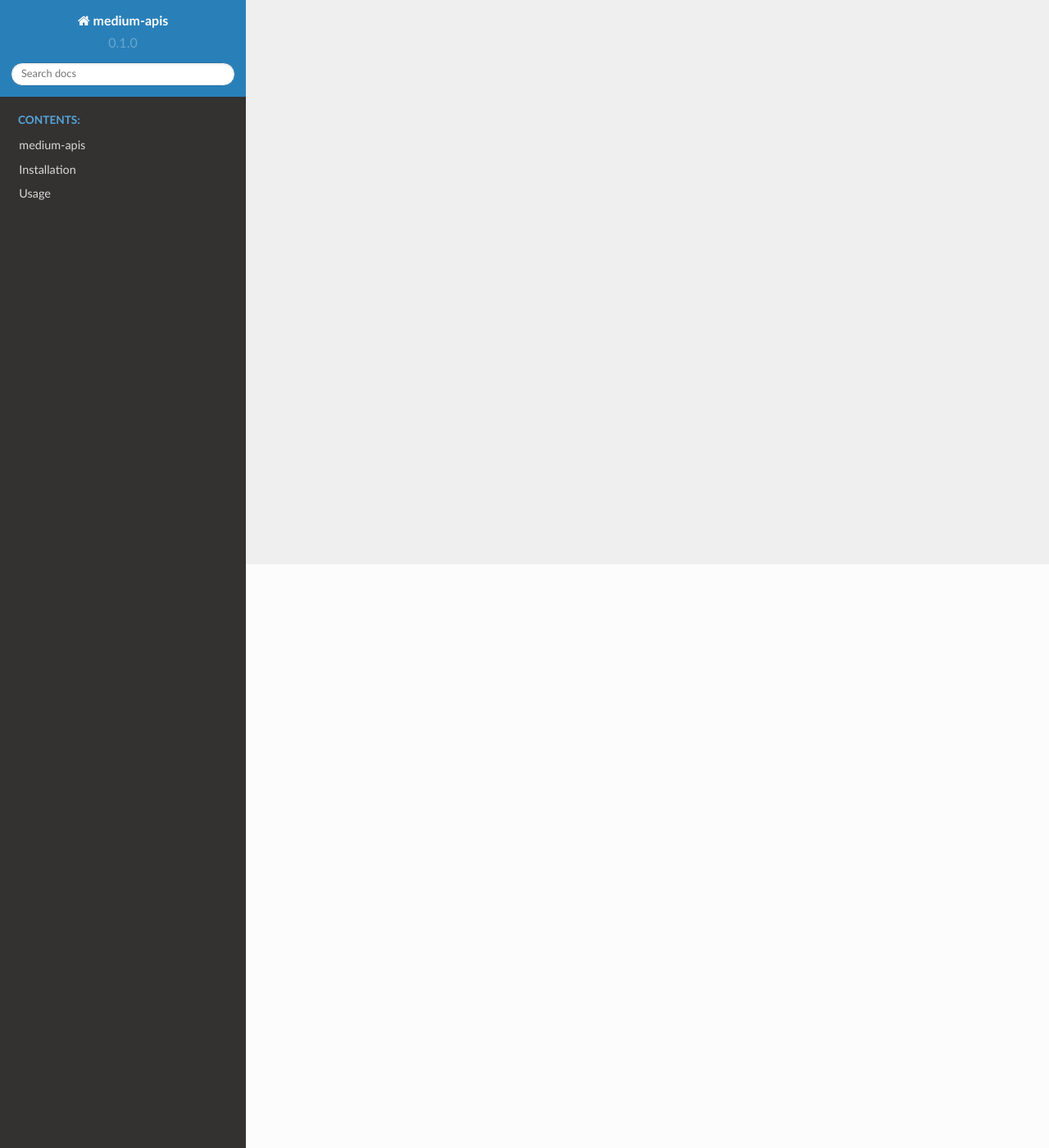
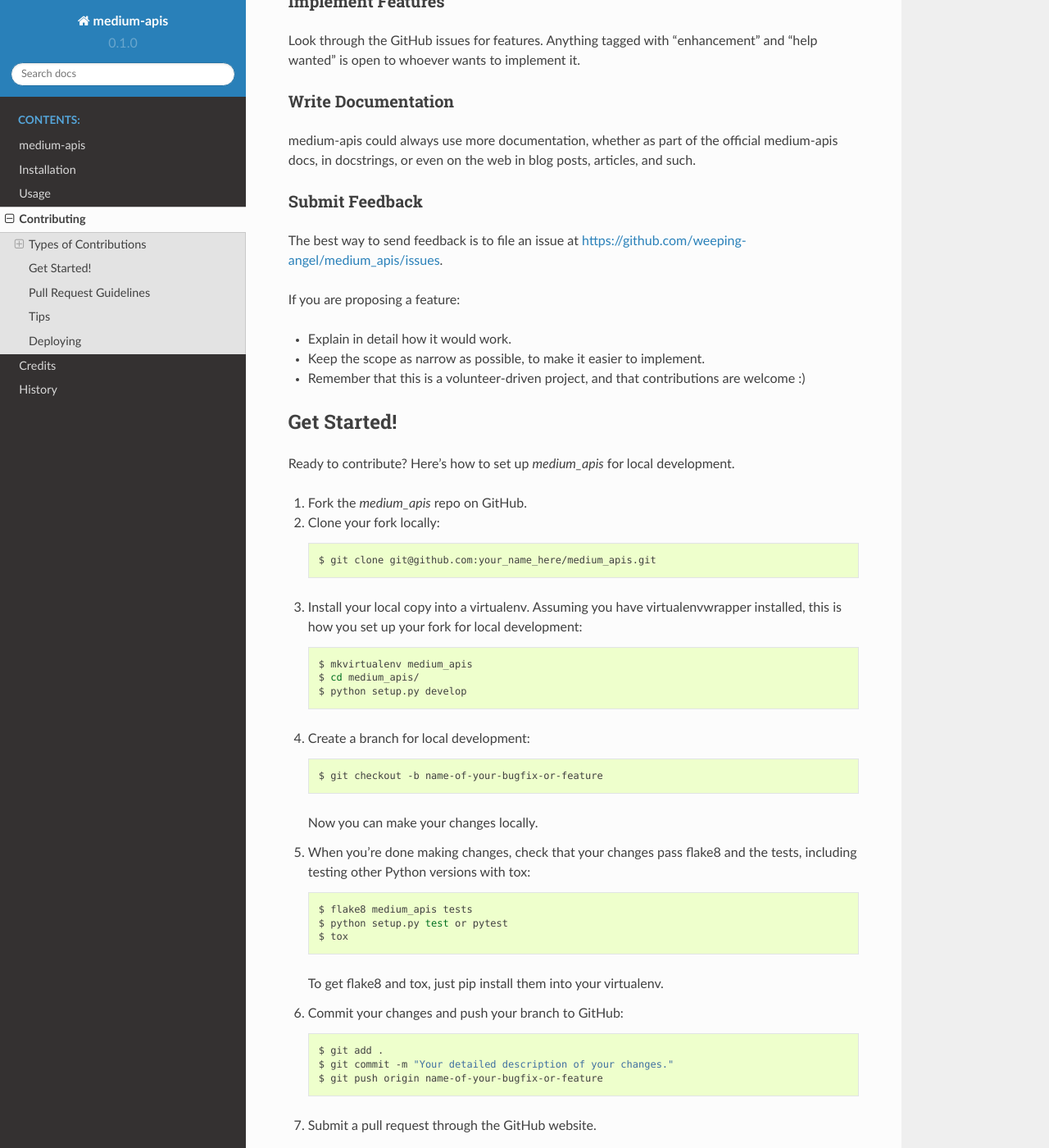
Before and after one commit to weeping-angel/medium-api, a Sphinx documentation site: the page built from docs/contributing.rst, in a window 1280 px wide and 1400 px high, scrolled down 712 px. Shown: the whole window at 82% size. Built offline with Sphinx 7.4.7 and the Read the Docs theme 2.0.0, drawn with Linux system fonts in a browser that asks for light colours; pages that are not in the unit, such as notebooks, are missing from menus; some of the changed text lies outside the part shown.

Commit message:
updated docs

```diff
--- a/docs/contributing.rst
+++ b/docs/contributing.rst
@@ -1 +1,128 @@
-.. include:: ../CONTRIBUTING.rst
+.. highlight:: shell
+
+============
+Contributing
+============
+
+Contributions are welcome, and they are greatly appreciated! Every little bit
+helps, and credit will always be given.
+
+You can contribute in many ways:
+
+Types of Contributions
+----------------------
+
+Report Bugs
+~~~~~~~~~~~
+
+Report bugs at https://github.com/weeping-angel/medium_apis/issues.
+
+If you are reporting a bug, please include:
+
+* Your operating system name and version.
+* Any details about your local setup that might be helpful in troubleshooting.
+* Detailed steps to reproduce the bug.
+
+Fix Bugs
+~~~~~~~~
+
+Look through the GitHub issues for bugs. Anything tagged with "bug" and "help
+wanted" is open to whoever wants to implement it.
+
+Implement Features
+~~~~~~~~~~~~~~~~~~
+
+Look through the GitHub issues for features. Anything tagged with "enhancement"
+and "help wanted" is open to whoever wants to implement it.
+
+Write Documentation
+~~~~~~~~~~~~~~~~~~~
+
+medium-apis could always use more documentation, whether as part of the
+official medium-apis docs, in docstrings, or even on the web in blog posts,
+articles, and such.
+
+Submit Feedback
+~~~~~~~~~~~~~~~
+
+The best way to send feedback is to file an issue at https://github.com/weeping-angel/medium_apis/issues.
+
+If you are proposing a feature:
+
+* Explain in detail how it would work.
+* Keep the scope as narrow as possible, to make it easier to implement.
+* Remember that this is a volunteer-driven project, and that contributions
+  are welcome :)
+
+Get Started!
+------------
+
+Ready to contribute? Here's how to set up `medium_apis` for local development.
+
+1. Fork the `medium_apis` repo on GitHub.
+2. Clone your fork locally::
+
+    $ git clone git@github.com:your_name_here/medium_apis.git
+
+3. Install your local copy into a virtualenv. Assuming you have virtualenvwrapper installed, this is how you set up your fork for local development::
+
+    $ mkvirtualenv medium_apis
+    $ cd medium_apis/
+    $ python setup.py develop
+
+4. Create a branch for local development::
+
+    $ git checkout -b name-of-your-bugfix-or-feature
+
+   Now you can make your changes locally.
+
+5. When you're done making changes, check that your changes pass flake8 and the
+   tests, including testing other Python versions with tox::
+
+    $ flake8 medium_apis tests
+    $ python setup.py test or pytest
+    $ tox
+
+   To get flake8 and tox, just pip install them into your virtualenv.
+
+6. Commit your changes and push your branch to GitHub::
+
+    $ git add .
+    $ git commit -m "Your detailed description of your changes."
+    $ git push origin name-of-your-bugfix-or-feature
+
+7. Submit a pull request through the GitHub website.
+
+Pull Request Guidelines
+-----------------------
+
+Before you submit a pull request, check that it meets these guidelines:
+
+1. The pull request should include tests.
+2. If the pull request adds functionality, the docs should be updated. Put
+   your new functionality into a function with a docstring, and add the
+   feature to the list in README.rst.
+3. The pull request should work for Python 3.5, 3.6, 3.7 and 3.8, and for PyPy. Check
+   https://travis-ci.com/weeping-angel/medium_apis/pull_requests
+   and make sure that the tests pass for all supported Python versions.
+
+Tips
+----
+
+To run a subset of tests::
+
+
+    $ python -m unittest tests.test_medium_apis
+
+Deploying
+---------
+
+A reminder for the maintainers on how to deploy.
+Make sure all your changes are committed (including an entry in HISTORY.rst).
+Then run::
+
+$ bump2version patch # possible: major / minor / patch
+$ git push
+$ git push --tags
+
+Travis will then deploy to PyPI if tests pass.
--- a/docs/index.rst
+++ b/docs/index.rst
@@ -8,7 +8,6 @@ Welcome to medium-apis's documentation!
    README
    installation
    usage
-   modules
    contributing
    authors
    history
```
Also changed, not shown: docs/authors.rst (+13 -1 lines), docs/history.rst (+8 -1 lines).
